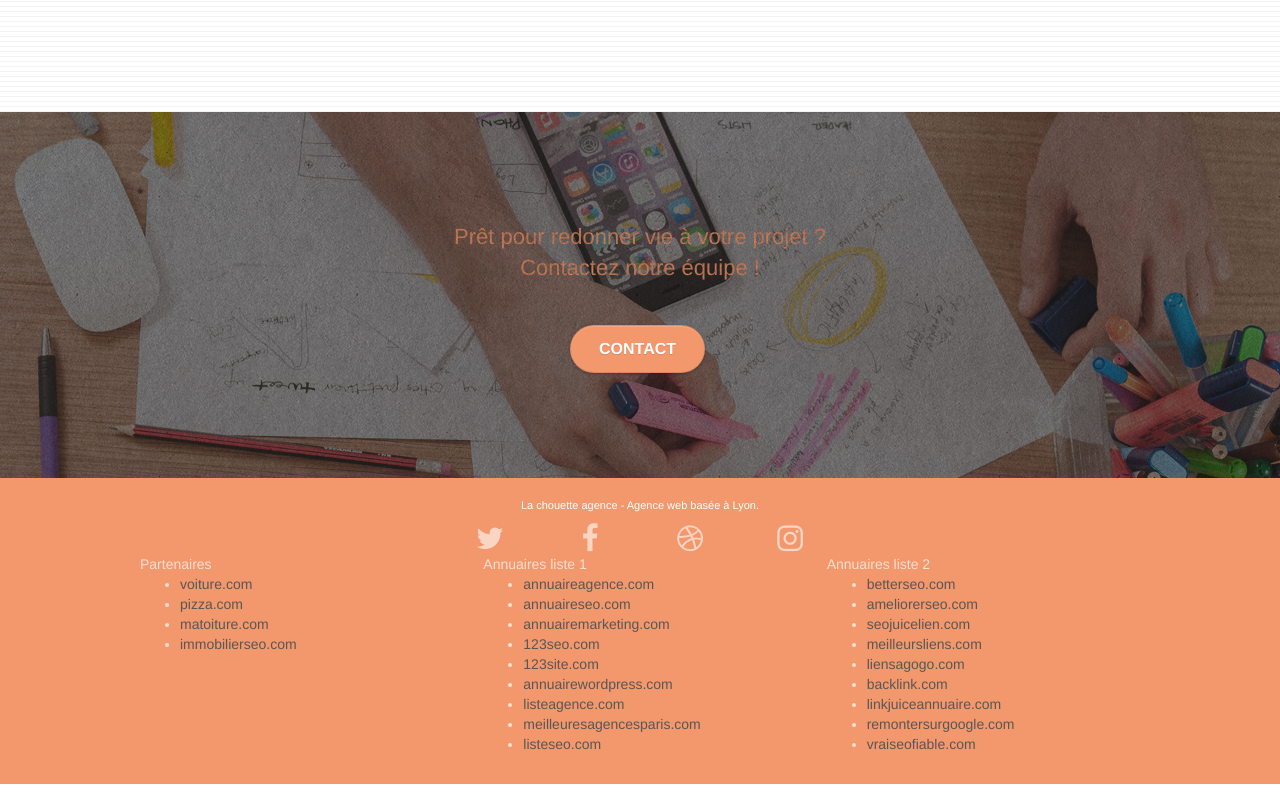
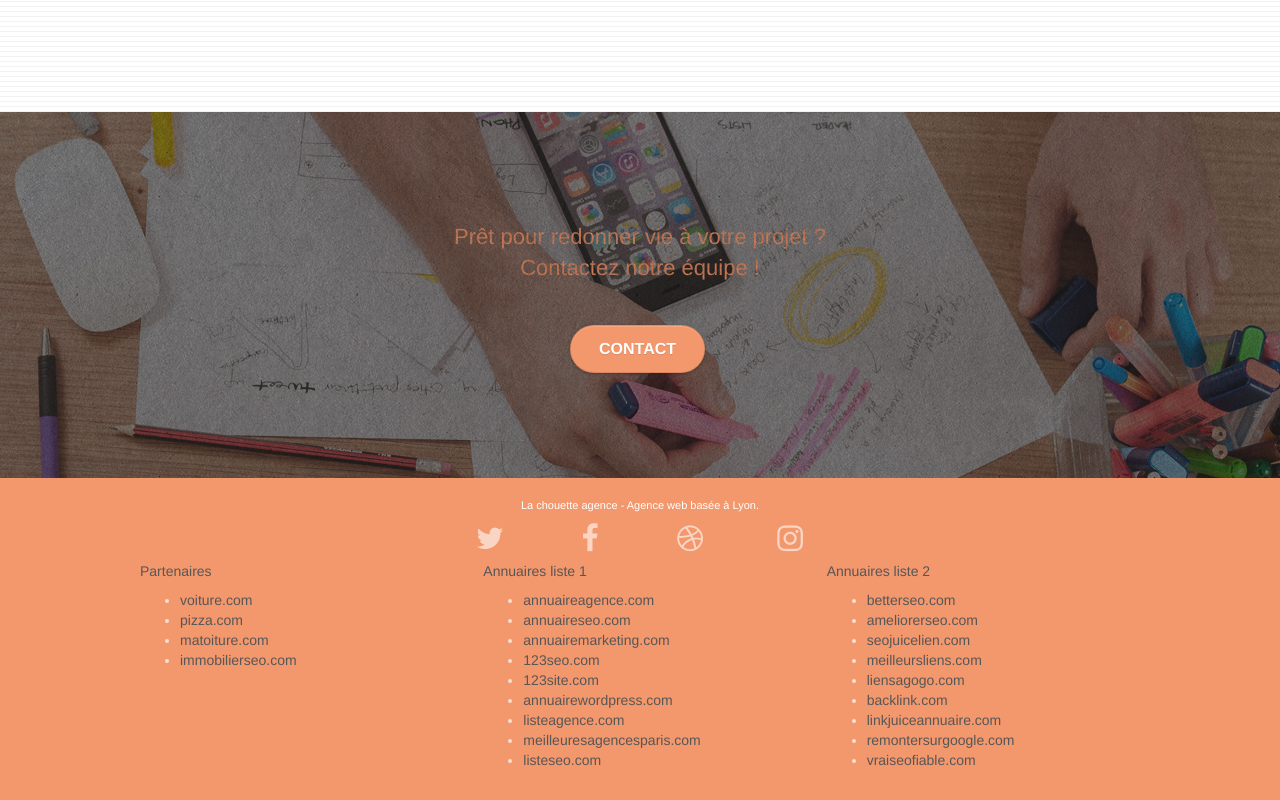
Before and after one commit to LiyanaSC/LINONDjouliana_4_07012021, a website: page Starting website/index.html in a window 1280 px wide. Shown: the part 2838-3638 px from the top of the page. Drawn offline with Linux system fonts and the light colour scheme.

Commit message:
h5 footer

```diff
--- a/Starting website/index.html
+++ b/Starting website/index.html
@@ -246,7 +246,7 @@
 				</div>
 				<div class="row">
 					<div class="col-sm-4">
-						Partenaires
+						<h5>Partenaires</h5>
 							<ul>
 								<li><a href="voiture.com">voiture.com</a></li>
 								<li><a href="pizza.com">pizza.com</a></li>
@@ -255,7 +255,7 @@
 							</ul>
 					</div>
 					<div class="col-sm-4">
-						Annuaires liste 1
+						<h5>Annuaires liste 1</h5>
 						<ul>
 							<li><a href="annuaireagence.com">annuaireagence.com</a></li>
 							<li><a href="annuaireseo.com">annuaireseo.com</a></li>
@@ -269,7 +269,7 @@
 						</ul>
 					</div>
 					<div class="col-sm-4">
-						Annuaires liste 2
+						<h5>Annuaires liste 2</h5>
 						<ul>
 							<li><a href="betterseo.com">betterseo.com</a></li>
 							<li><a href="ameliorerseo.com">ameliorerseo.com</a></li>
--- a/Starting website/style.css
+++ b/Starting website/style.css
@@ -729,7 +729,9 @@ h1 {
 h4 {
     color: #333333!important;
 }
-
+h5 {
+    color:rgb(255, 255, 255);
+}
 .icons {
     margin-bottom: 14px;
     margin-top: 24px;
```
